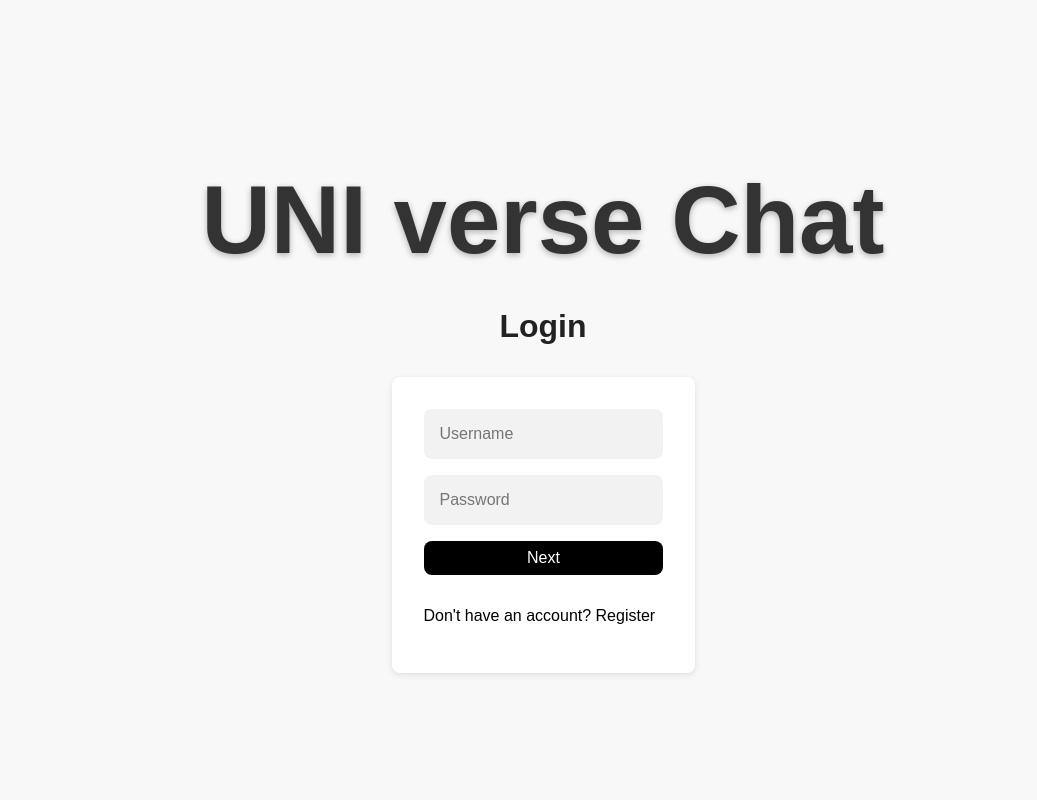
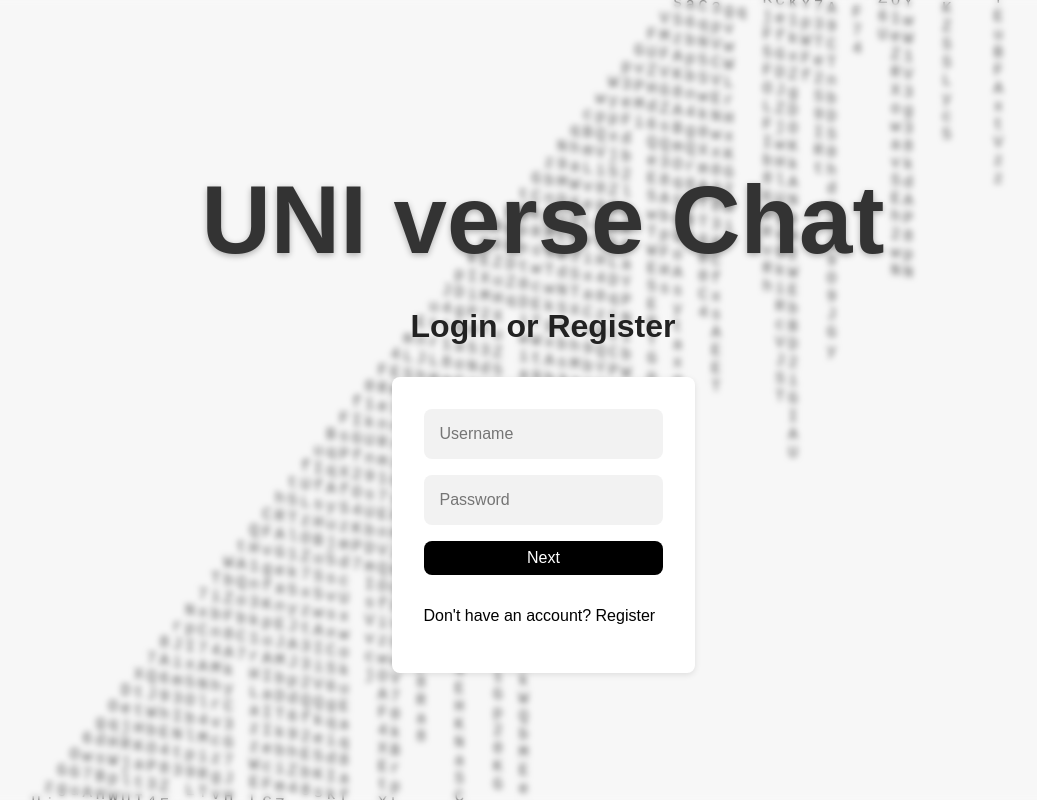
Before and after one commit to nschlaepfer/UNIverseCHAT, a React (Create React App) app: page / in a window 1280 px wide. Shown: the whole page, without its empty margins (97-1134 px from the left). Built offline with nearby package versions, Linux system fonts and the light colour scheme.

Commit message:
Upgraded Login screen to better

```diff
--- a/src/App.css
+++ b/src/App.css
@@ -4,7 +4,8 @@
   flex-direction: column;
   justify-content: center;
   align-items: center;
-  background-color: #f8f8f8;
+  position: relative;
+  z-index: 1;
 }
 
 h1 {
@@ -97,6 +98,25 @@ h1 {
   animation: stars 15s linear infinite;
 }
 
+/* App.css or another appropriate CSS file */
+
+/* App.css or another appropriate CSS file */
+
+.blur-overlay {
+  position: absolute;
+  top: 0;
+  left: 0;
+  width: 100%;
+  height: 100vh;
+  background-color: rgba(255, 255, 255, 0.3); /* Adjust the opacity value (0.3) as needed */
+  backdrop-filter: blur(3px); /* Adjust the blur value (5px) as needed */
+  -webkit-backdrop-filter: blur(5px); /* For Safari */
+}
+
+.overlay-content {
+  position: relative;
+}
+
 
 
 @keyframes stars {
--- a/src/App.js
+++ b/src/App.js
@@ -1,4 +1,4 @@
-import React, { useState } from 'react';
+import React, { useState, useRef } from 'react';
 import { useNavigate, Link } from 'react-router-dom';
 import Title from './Title';
 import StarBackground from './StarBackground';
@@ -6,11 +6,28 @@ import './App.css';
 import HomePage from './HomePage';
 import SpaceBackground from './SpaceBackground';
 import Register from './Register';
+import './SpaceBackground.css';
+import { Route, Routes } from 'react-router-dom';
+import MatrixBackground from './MatrixBackground';
+
+
+import styled from '@emotion/styled';
+
+const Container = styled.div`
+  position: relative;
+  width: 100%;
+  height: 100vh; // Adjust this according to your desired height
+
+`;
+
+
 
 function App() {
   const navigate = useNavigate();
   const [username, setUsername] = useState('');
   const [password, setPassword] = useState('');
+
+
 
   const handleUsernameChange = (event) => {
     setUsername(event.target.value);
@@ -57,9 +74,13 @@ function App() {
 
   return (
     <div className="App">
-      <SpaceBackground />
+      <Container>
+       <MatrixBackground />
+       <div className="blur-overlay"></div>
+
+            <div className='App'>
               <Title />
-      <h1>Login</h1>
+            <h1>Login or Register</h1>
             <form className="login-form fade-in" onSubmit={handleFormSubmit}>
               <input
                 type="username"
@@ -85,6 +106,9 @@ function App() {
 
             </form>
             </div>
+
+      </Container>
+    </div>
   );
 }
 
--- /dev/null
+++ b/src/MatrixBackground.css
@@ -0,0 +1,34 @@
+/* MatrixBackground.css */
+.matrix-container {
+    position: absolute;
+    top: 0;
+    left: 0;
+    width: 100%;
+    height: 100vh;
+    display: flex;
+    justify-content: space-between;
+    overflow: hidden;
+  }
+
+  .matrix-column {
+    display: flex;
+    flex-direction: column;
+    animation: fall 5s linear infinite;
+    animation-delay: calc(var(--column-index) * 50ms);
+    transform: translateY(-100%);
+  }
+
+  .matrix-char {
+    color: rgb(0, 0, 0);
+    font-family: 'Courier New', Courier, monospace;
+    font-size: 1rem;
+  }
+
+  @keyframes fall {
+    0% {
+      transform: translateY(-100%);
+    }
+    100% {
+      transform: translateY(100%);
+    }
+  }
--- /dev/null
+++ b/src/MatrixBackground.js
@@ -0,0 +1,39 @@
+// MatrixBackground.js
+import React from 'react';
+import './MatrixBackground.css';
+
+const numberOfColumns = 100;
+const maxColumnLength = 30;
+const characters = 'ABCDEFGHIJKLMNOPQRSTUVWXYZabcdefghijklmnopqrstuvwxyz0123456789';
+
+const MatrixBackground = () => {
+  const columns = [];
+
+  for (let i = 0; i < numberOfColumns; i++) {
+    const columnLength = Math.floor(Math.random() * maxColumnLength) + 5;
+    const column = [];
+
+    for (let j = 0; j < columnLength; j++) {
+      const randomChar = characters.charAt(Math.floor(Math.random() * characters.length));
+      column.push(randomChar);
+    }
+
+    columns.push(column);
+  }
+
+  return (
+    <div className="matrix-container">
+      {columns.map((column, columnIndex) => (
+        <div key={columnIndex} className="matrix-column" style={{ '--column-index': columnIndex }}>
+          {column.map((char, charIndex) => (
+            <span key={charIndex} className="matrix-char">
+              {char}
+            </span>
+          ))}
+        </div>
+      ))}
+    </div>
+  );
+};
+
+export default MatrixBackground;
--- /dev/null
+++ b/src/SpaceBackground.css
@@ -0,0 +1,8 @@
+.space-background-canvas {
+    position: absolute;
+    top: 0;
+    left: 0;
+    width: 100%;
+    height: 100%;
+    z-index: -1;
+  }
--- /dev/null
+++ b/src/TestComponent.js
@@ -0,0 +1,13 @@
+import React from 'react';
+import SpaceBackground from './SpaceBackground'; // Make sure the path is correct
+
+const TestComponent = () => {
+  return (
+    <div style={{ position: 'relative', width: '100%', height: '100vh', backgroundColor: 'black' }}>
+      <SpaceBackground />
+      <h1 style={{ color: 'white', zIndex: 1, position: 'relative' }}>Test Component</h1>
+    </div>
+  );
+};
+
+export default TestComponent;
--- a/src/routes.js
+++ b/src/routes.js
@@ -10,7 +10,7 @@ const RoutesComponent = () => (
   <Router>
     <Routes>
       <Route path="/" element={<App />} />
-      <Route path="/home" element={<HomePage username="test" degree="test" />} />
+      <Route path="/home" element={<HomePage username="test" />} />
       <Route path="/account" element={<AccountPage />} />
       <Route path="/account-creation" element={<AccountCreation />} />
     </Routes>
```
Also changed, not shown: src/index.js (+20 -0 lines). Lines whose indentation alone changed are shown as unchanged.
